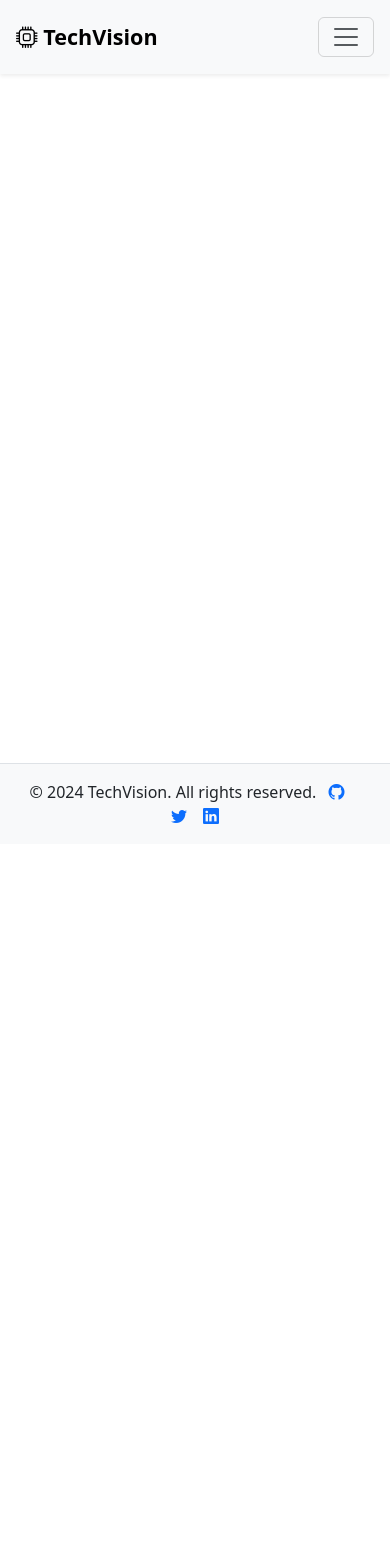
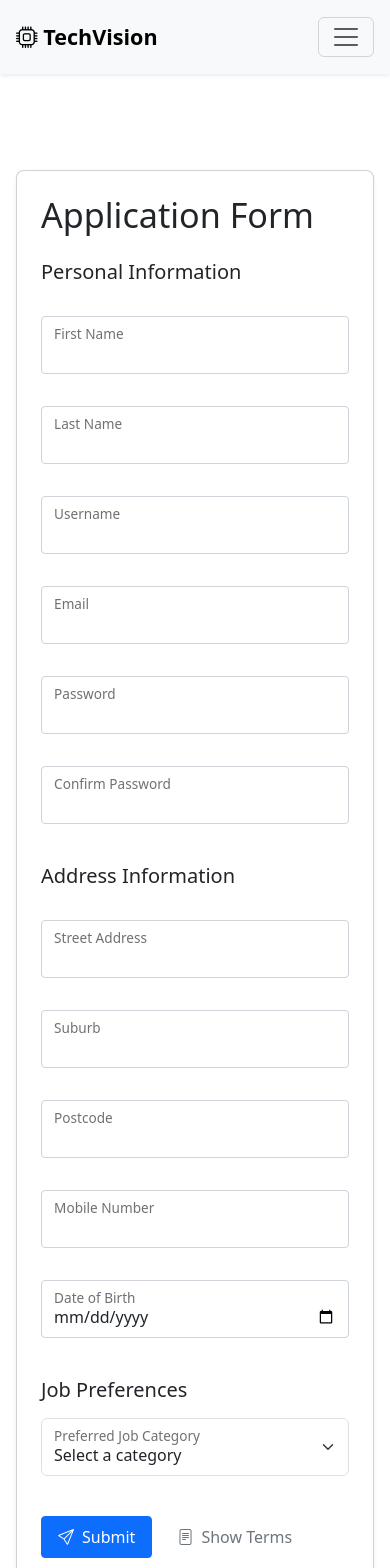
Before and after one commit to Panable/final_project_vue, a Vue app: page /apply in a window 390 px wide. Shown: the top 1568 px of the page. Before the commit the page ends 844 px from the top, so only its background shows below. Built offline with nearby package versions, Linux system fonts and the light colour scheme.

Commit message:
added form and thingy

```diff
--- a/src/App.vue
+++ b/src/App.vue
@@ -46,6 +46,15 @@
                 to="/about"
               >
                 <i class="bi bi-info-circle"></i> About
+              </router-link>
+            </li>
+            <li class="nav-item">
+              <router-link
+                class="nav-link fw-medium px-3"
+                :class="{ active: $route.path === '/apply' }"
+                to="/apply"
+              >
+                <i class="bi bi-person-plus"></i> Apply
               </router-link>
             </li>
           </ul>
--- /dev/null
+++ b/src/components/Apply.vue
@@ -0,0 +1,216 @@
+<template>
+  <div class="container py-5">
+    <div class="row justify-content-center">
+      <div class="col-lg-8">
+        <div class="card shadow-sm">
+          <div class="card-body p-4">
+            <h2 class="display-4 mb-4">Application Form</h2>
+            <form
+              class="needs-validation"
+              novalidate
+              method="post"
+              action="http://mercury.swin.edu.au/it000000/formtest.php"
+              @submit.prevent="submitForm"
+            >
+              <fieldset class="mb-4">
+                <legend class="h5 mb-3">Personal Information</legend>
+
+                <div class="row g-3">
+                  <div class="col-md-6">
+                    <div class="form-floating mb-3">
+                      <input v-model="form.firstName" type="text" class="form-control" id="firstName" name="firstName" required />
+                      <label for="firstName">First Name</label>
+                      <div v-if="errors.firstName" class="invalid-feedback d-block">{{ errors.firstName }}</div>
+                    </div>
+                  </div>
+
+                  <div class="col-md-6">
+                    <div class="form-floating mb-3">
+                      <input v-model="form.lastName" type="text" class="form-control" id="lastName" name="lastName" required />
+                      <label for="lastName">Last Name</label>
+                      <div v-if="errors.lastName" class="invalid-feedback d-block">{{ errors.lastName }}</div>
+                    </div>
+                  </div>
+
+                  <div class="col-md-6">
+                    <div class="form-floating mb-3">
+                      <input v-model="form.username" type="text" class="form-control" id="username" name="username" required />
+                      <label for="username">Username</label>
+                      <div v-if="errors.username" class="invalid-feedback d-block">{{ errors.username }}</div>
+                    </div>
+                  </div>
+
+                  <div class="col-md-6">
+                    <div class="form-floating mb-3">
+                      <input v-model="form.email" type="email" class="form-control" id="email" name="email" required />
+                      <label for="email">Email</label>
+                      <div v-if="errors.email" class="invalid-feedback d-block">{{ errors.email }}</div>
+                    </div>
+                  </div>
+
+                  <div class="col-md-6">
+                    <div class="form-floating mb-3">
+                      <input v-model="form.password" type="password" class="form-control" id="password" name="password" required />
+                      <label for="password">Password</label>
+                      <div v-if="errors.password" class="invalid-feedback d-block">{{ errors.password }}</div>
+                    </div>
+                  </div>
+
+                  <div class="col-md-6">
+                    <div class="form-floating mb-3">
+                      <input v-model="form.confirmPassword" type="password" class="form-control" id="confirmPassword" name="confirmPassword" required />
+                      <label for="confirmPassword">Confirm Password</label>
+                      <div v-if="errors.confirmPassword" class="invalid-feedback d-block">{{ errors.confirmPassword }}</div>
+                    </div>
+                  </div>
+                </div>
+              </fieldset>
+
+              <fieldset class="mb-4">
+                <legend class="h5 mb-3">Address Information</legend>
+
+                <div class="row g-3">
+                  <div class="col-12">
+                    <div class="form-floating mb-3">
+                      <input v-model="form.streetAddress" type="text" class="form-control" id="streetAddress" name="streetAddress" maxlength="40" />
+                      <label for="streetAddress">Street Address</label>
+                    </div>
+                  </div>
+
+                  <div class="col-md-6">
+                    <div class="form-floating mb-3">
+                      <input v-model="form.suburb" type="text" class="form-control" id="suburb" name="suburb" maxlength="20" />
+                      <label for="suburb">Suburb</label>
+                    </div>
+                  </div>
+
+                  <div class="col-md-6">
+                    <div class="form-floating mb-3">
+                      <input v-model="form.postcode" type="text" class="form-control" id="postcode" name="postcode" required />
+                      <label for="postcode">Postcode</label>
+                      <div v-if="errors.postcode" class="invalid-feedback d-block">{{ errors.postcode }}</div>
+                    </div>
+                  </div>
+
+                  <div class="col-md-6">
+                    <div class="form-floating mb-3">
+                      <input v-model="form.mobile" type="text" class="form-control" id="mobile" name="mobile" required />
+                      <label for="mobile">Mobile Number</label>
+                      <div v-if="errors.mobile" class="invalid-feedback d-block">{{ errors.mobile }}</div>
+                    </div>
+                  </div>
+
+                  <div class="col-md-6">
+                    <div class="form-floating mb-3">
+                      <input v-model="form.dob" type="date" class="form-control" id="dob" name="dob" required />
+                      <label for="dob">Date of Birth</label>
+                      <div v-if="errors.dob" class="invalid-feedback d-block">{{ errors.dob }}</div>
+                    </div>
+                  </div>
+                </div>
+              </fieldset>
+
+              <fieldset class="mb-4">
+                <legend class="h5 mb-3">Job Preferences</legend>
+
+                <div class="form-floating mb-3">
+                  <select v-model="form.category" class="form-select" id="category" name="category" required>
+                    <option disabled value="">Select a category</option>
+                    <option>AI</option>
+                    <option>Data Science</option>
+                    <option>Software Development</option>
+                    <option>Cybersecurity</option>
+                    <option>DevOps</option>
+                  </select>
+                  <label for="category">Preferred Job Category</label>
+                  <div v-if="errors.category" class="invalid-feedback d-block">{{ errors.category }}</div>
+                </div>
+              </fieldset>
+
+              <div class="d-flex gap-2">
+                <button type="submit" class="btn btn-primary">
+                  <i class="bi bi-send me-2"></i>Submit
+                </button>
+                <button type="button" @click="showTerms = !showTerms" class="btn btn-outline-secondary">
+                  <i class="bi bi-file-text me-2"></i>{{ showTerms ? 'Hide Terms' : 'Show Terms' }}
+                </button>
+              </div>
+
+              <div v-if="showTerms" class="mt-4 p-3 bg-light rounded">
+                <h6 class="mb-2">Terms and Conditions:</h6>
+                <p class="mb-0">Lorem ipsum dolor sit amet, consectetur adipiscing elit.</p>
+              </div>
+            </form>
+          </div>
+        </div>
+      </div>
+    </div>
+  </div>
+</template>
+
+<script setup>
+import { reactive, ref } from 'vue'
+
+const form = reactive({
+  firstName: '',
+  lastName: '',
+  username: '',
+  password: '',
+  confirmPassword: '',
+  email: '',
+  streetAddress: '',
+  suburb: '',
+  postcode: '',
+  mobile: '',
+  dob: '',
+  category: ''
+})
+
+const errors = reactive({})
+const showTerms = ref(false)
+
+function validateForm() {
+  errors.firstName = /^[A-Za-z]+$/.test(form.firstName) ? '' : 'First Name must contain only letters'
+  errors.lastName = /^[A-Za-z]+$/.test(form.lastName) ? '' : 'Last Name must contain only letters'
+  errors.username = form.username.length >= 3 ? '' : 'Username must be at least 3 characters'
+  errors.password = /^(?=.*[!@#$%^&*()_+\-=\[\]{};':"\\|,.<>\/?]).{8,}$/.test(form.password) ? '' : 'Password must be at least 8 characters and contain a special character'
+  errors.confirmPassword = form.confirmPassword === form.password ? '' : 'Passwords do not match'
+  errors.email = /^\S+@\S+\.\S+$/.test(form.email) ? '' : 'Invalid email format'
+  errors.postcode = /^\d{4}$/.test(form.postcode) ? '' : 'Postcode must be exactly 4 digits'
+  errors.mobile = /^04\d{8}$/.test(form.mobile) ? '' : 'Mobile must start with 04 and have 10 digits'
+  errors.dob = form.dob && (new Date().getFullYear() - new Date(form.dob).getFullYear()) >= 16 ? '' : 'You must be at least 16 years old'
+  errors.category = form.category ? '' : 'Please select a category'
+
+  return Object.values(errors).every(e => !e)
+}
+
+function submitForm() {
+  if (validateForm()) {
+    document.querySelector('form').submit()
+  }
+}
+</script>
+
+<style scoped>
+.form-control:focus,
+.form-select:focus {
+  border-color: #0d6efd;
+  box-shadow: 0 0 0 0.25rem rgba(13, 110, 253, 0.25);
+}
+
+.btn-primary {
+  background-color: #0d6efd;
+  border-color: #0d6efd;
+}
+
+.btn-primary:hover {
+  background-color: #0b5ed7;
+  border-color: #0a58ca;
+}
+
+.btn-outline-secondary:hover {
+  background-color: #6c757d;
+  border-color: #6c757d;
+  color: white;
+}
+</style>
--- a/src/router/index.js
+++ b/src/router/index.js
@@ -2,11 +2,13 @@ import { createRouter, createWebHistory } from 'vue-router'
 import Home from '../components/Home.vue'
 import News from '../components/News.vue'
 import About from '../components/About.vue'
+import Apply from '../components/Apply.vue'
 
 const routes = [
   { path: '/', component: Home },
   { path: '/news', component: News },
-  { path: '/about', component: About }
+  { path: '/about', component: About },
+  { path: '/apply', component: Apply }
 ]
 
 const router = createRouter({
```
Also changed, not shown: src/components/About.vue (+53 -58 lines).
